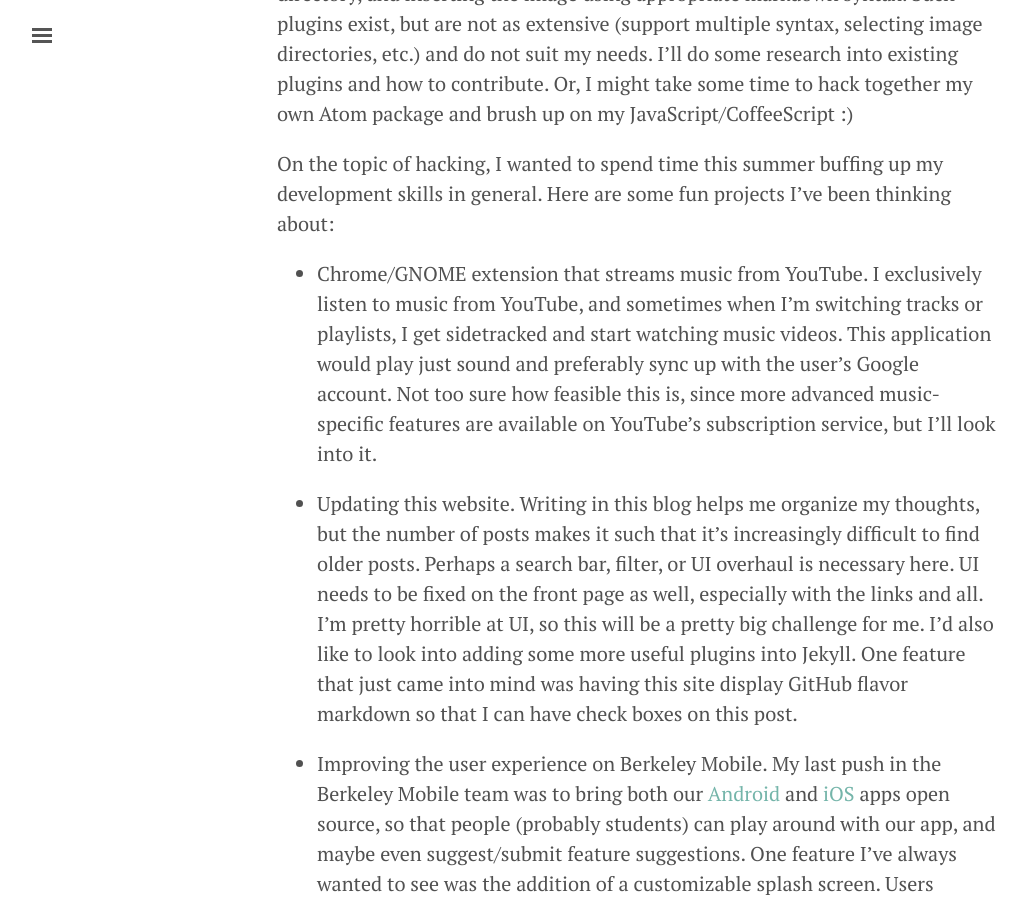
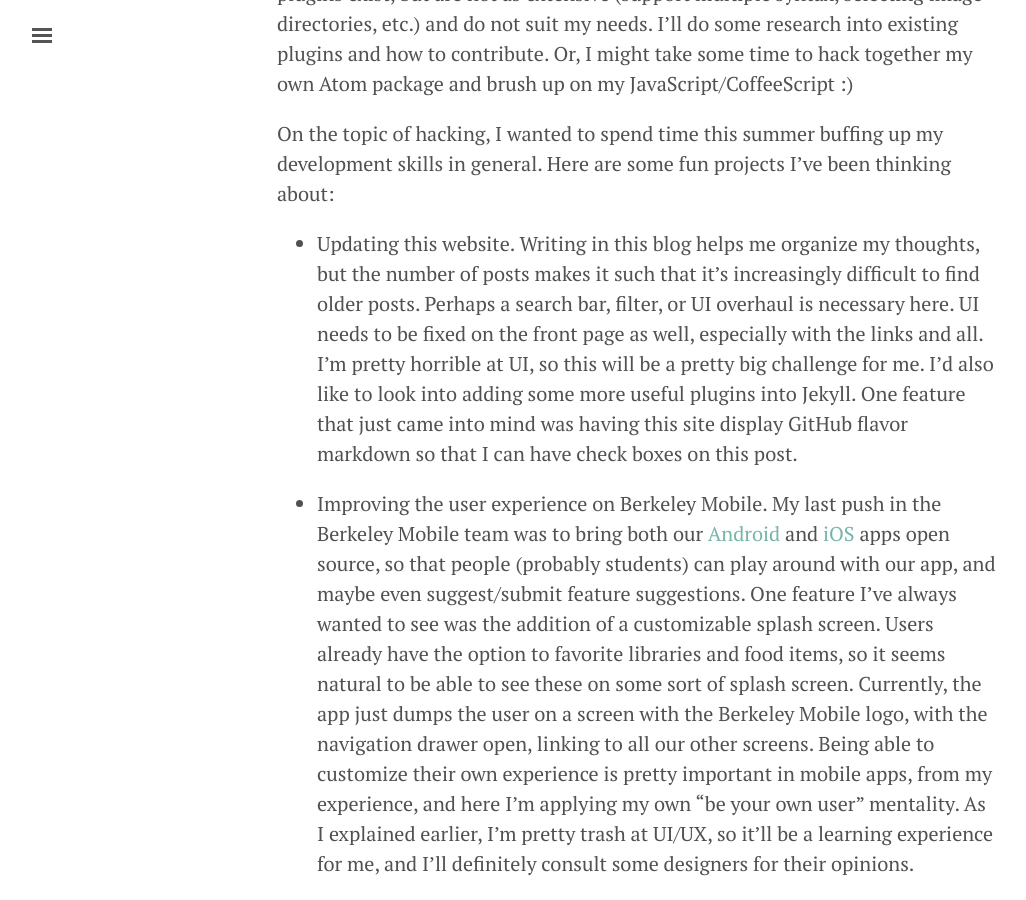
Before and after one commit to rustielin/rustielin.github.io, a Jekyll site: the page built from _posts/2018-5-15-summer_2018.md, in a window 1280 px wide and 900 px high, scrolled down 1796 px. Shown: the whole window, without its empty margins (3-1029 px from the left). Built offline with Jekyll 4.4.1, drawn with Linux system fonts in a browser that asks for light colours; nearby versions of some CDN libraries; some of the changed text lies outside the part shown.

Commit message:
chrome youtube has legal issues

```diff
--- a/_posts/2018-5-15-summer_2018.md
+++ b/_posts/2018-5-15-summer_2018.md
@@ -24,7 +24,6 @@
         </li>
         <li> <input type="checkbox" onclick="return false;" checked /> Launch Blockchain Fundamentals edX </li>
         <li> <input type="checkbox" onclick="return false;" /> Update Blockchain Fundamentals textbook </li>
-        <li> <input type="checkbox" onclick="return false;" /> Chrome/GNOME YouTube extension </li>
         <li> <input type="checkbox" onclick="return false;" /> Berkeley Mobile splash screen </li>
         <li> <input type="checkbox" onclick="return false;" /> Blockchain dev </li>
         <li> <input type="checkbox" onclick="return false;" /> Kill it at Amazon. (In progress...) </li>
@@ -50,8 +49,6 @@
 
 On the topic of hacking, I wanted to spend time this summer buffing up my development skills in general. Here are some fun projects I've been thinking about:
 
-* Chrome/GNOME extension that streams music from YouTube. I exclusively listen to music from YouTube, and sometimes when I'm switching tracks or playlists, I get sidetracked and start watching music videos. This application would play just sound and preferably sync up with the user's Google account. Not too sure how feasible this is, since more advanced music-specific features are available on YouTube's subscription service, but I'll look into it.
-
 * Updating this website. Writing in this blog helps me organize my thoughts, but the number of posts makes it such that it's increasingly difficult to find older posts. Perhaps a search bar, filter, or UI overhaul is necessary here. UI needs to be fixed on the front page as well, especially with the links and all. I'm pretty horrible at UI, so this will be a pretty big challenge for me. I'd also like to look into adding some more useful plugins into Jekyll. One feature that just came into mind was having this site display GitHub flavor markdown so that I can have check boxes on this post.
 
 * Improving the user experience on Berkeley Mobile. My last push in the Berkeley Mobile team was to bring both our [Android](https://github.com/asuc-octo/berkeley-mobile-android) and [iOS](https://github.com/asuc-octo/berkeley-mobile-ios) apps open source, so that people (probably students) can play around with our app, and maybe even suggest/submit feature suggestions. One feature I've always wanted to see was the addition of a customizable splash screen. Users already have the option to favorite libraries and food items, so it seems natural to be able to see these on some sort of splash screen. Currently, the app just dumps the user on a screen with the Berkeley Mobile logo, with the navigation drawer open, linking to all our other screens. Being able to customize their own experience is pretty important in mobile apps, from my experience, and here I'm applying my own "be your own user" mentality. As I explained earlier, I'm pretty trash at UI/UX, so it'll be a learning experience for me, and I'll definitely consult some designers for their opinions.
```
